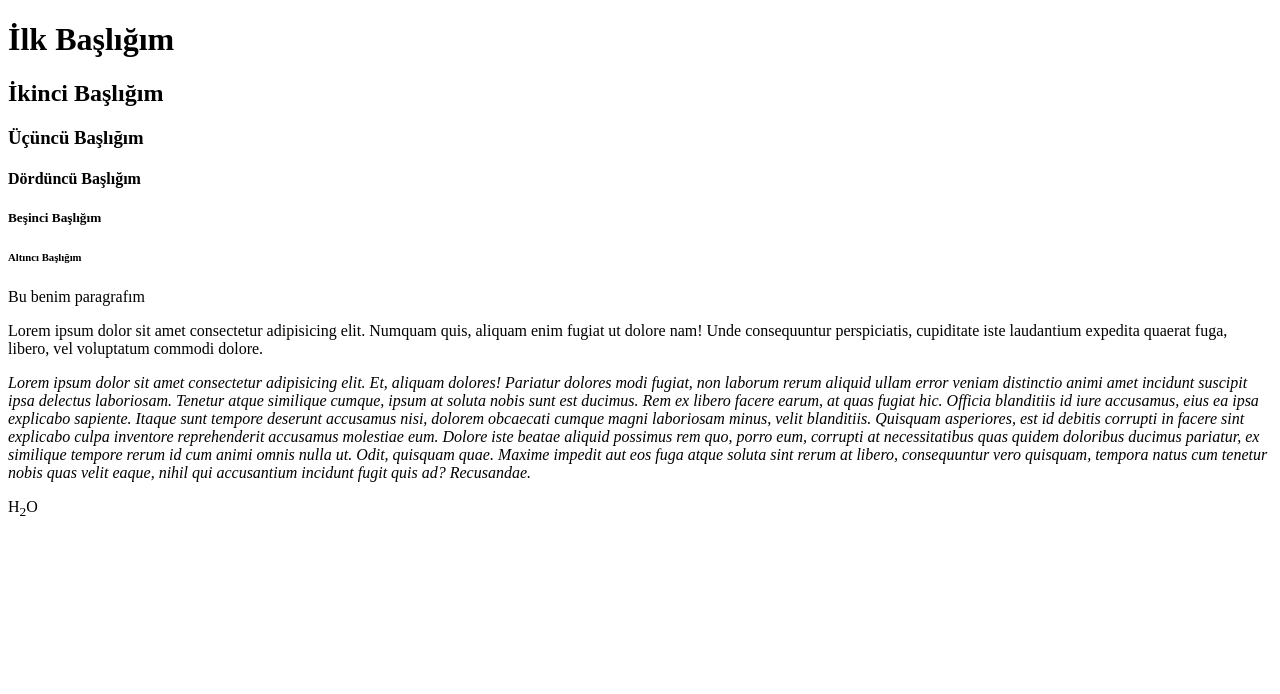
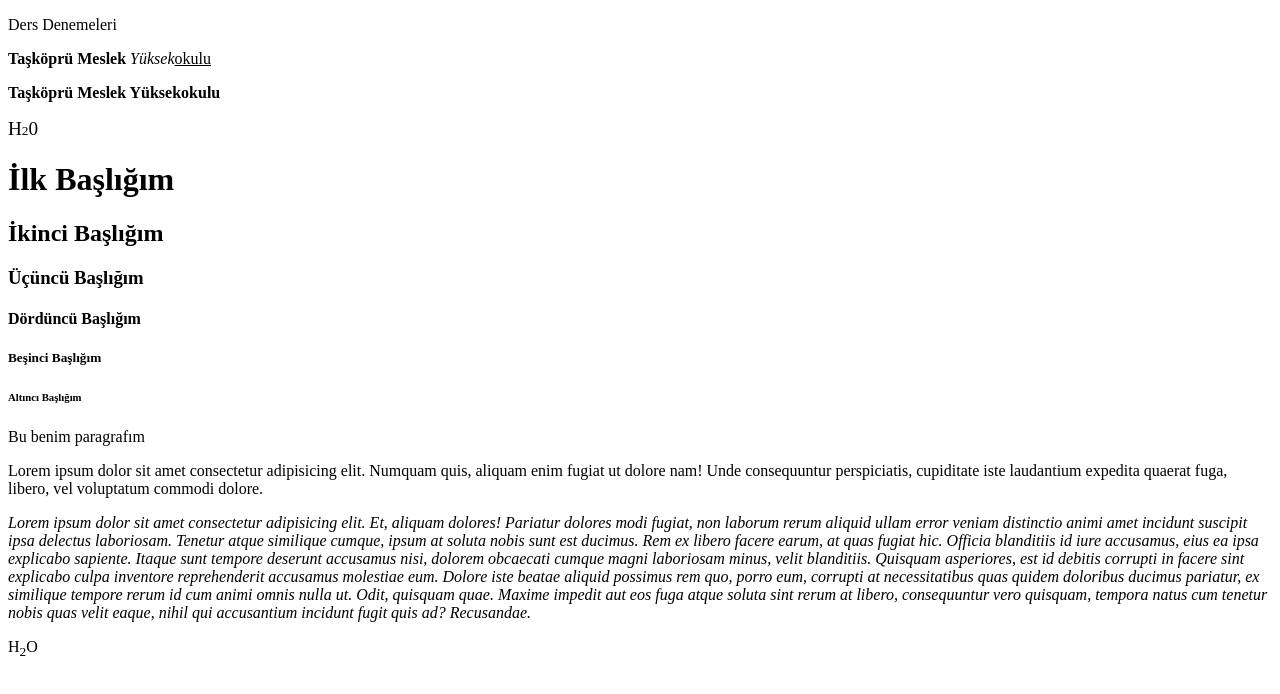
Before and after one commit to eren8259/WebTasarm-Hafta4, a plain HTML site: page index.html in a window 1280 px wide. Drawn offline with Linux system fonts and the light colour scheme.

Commit message:
Update index.html

```diff
--- a/index.html
+++ b/index.html
@@ -7,6 +7,10 @@
     <title>Hafta 4</title>
 </head>
 <body>
+     <p>Ders Denemeleri</p>
+     <b>Taşköprü Meslek</b> <i>Yüksek</i><u>okulu</u>
+    <p><strong>Taşköprü Meslek Yüksekokulu</strong></p>
+<p><big>H</big><small>2</small><big>0</big></p>
     <h1>İlk Başlığım</h1> <!--Heading-->
     <h2>İkinci Başlığım</h2>
     <h3>Üçüncü Başlığım</h3>
```
